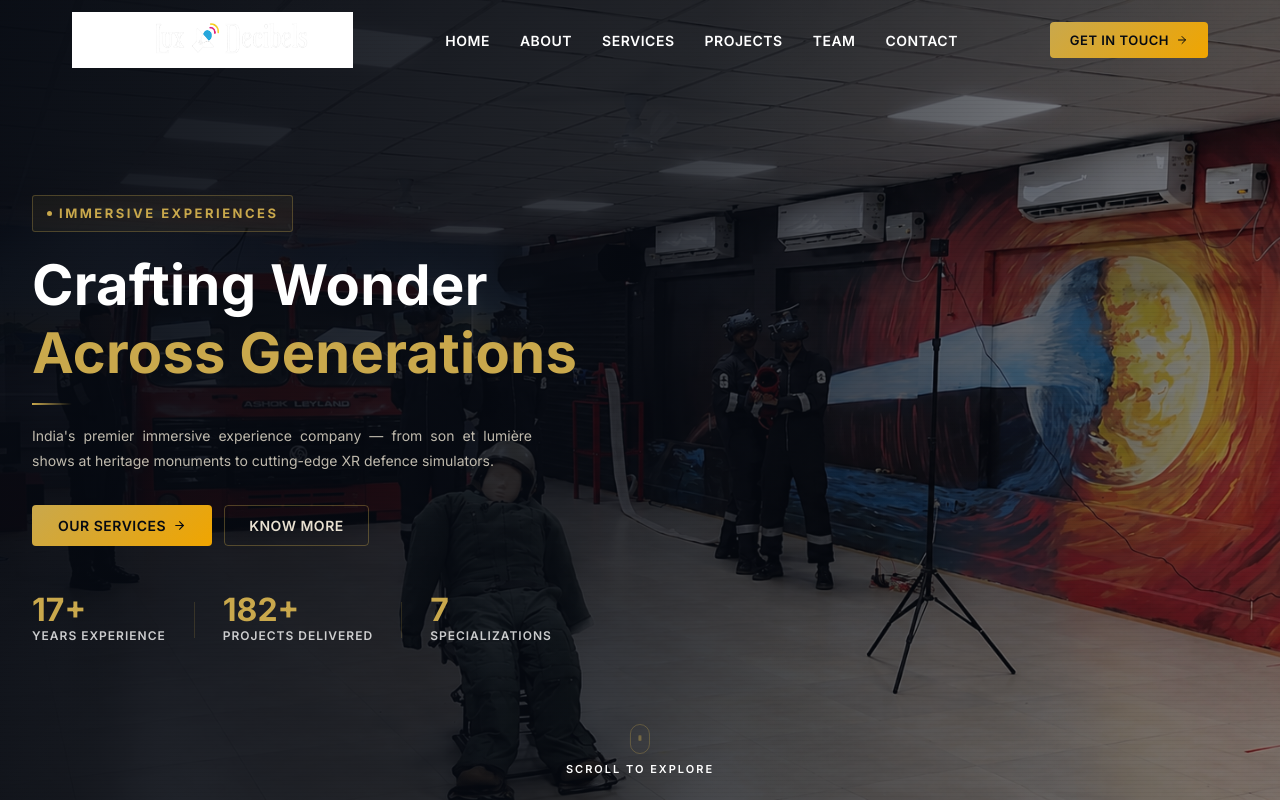
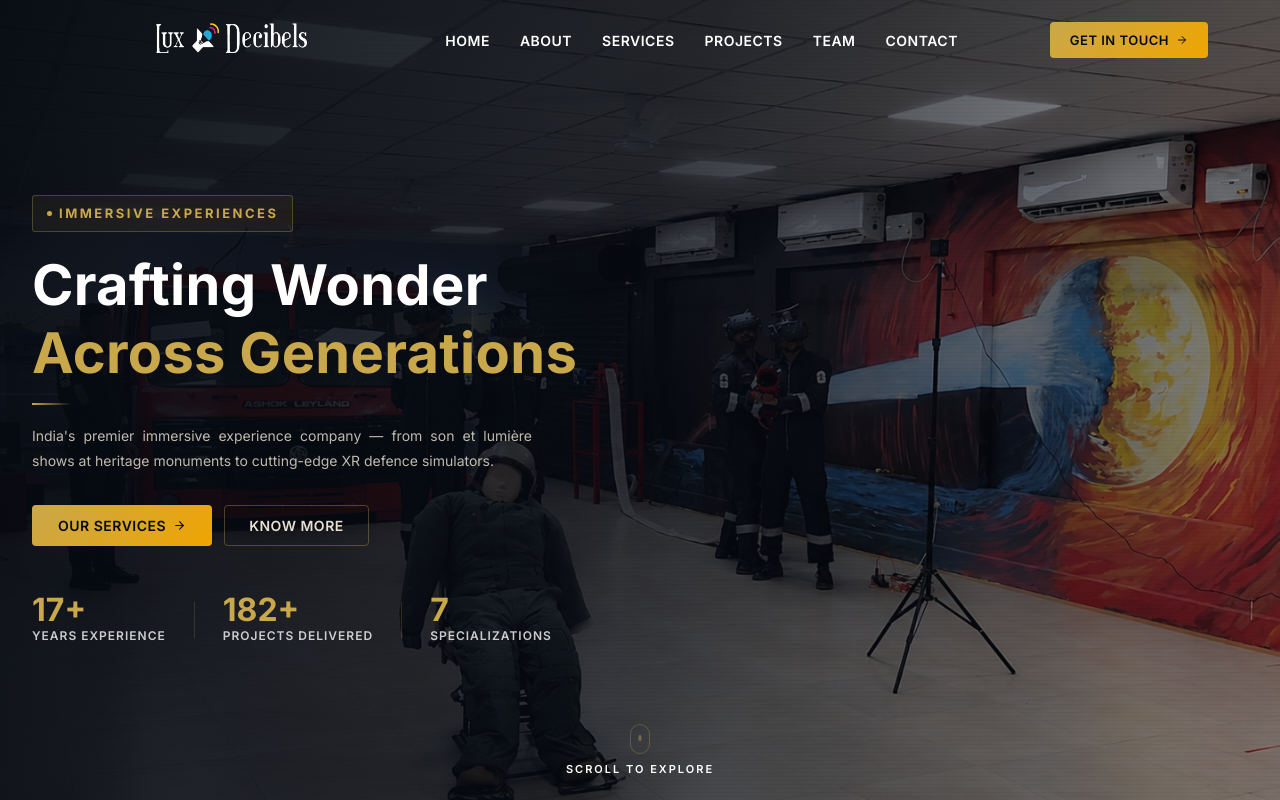
Before and after one commit to luxndecibels/website, a React (Vite) app: page / in a window 1280 px wide. Shown: the top 800 px of the page. Built offline with nearby package versions, Linux system fonts and the light colour scheme.

Commit message:
Update navbar logo image source

```diff
--- a/src/components/Navbar.jsx
+++ b/src/components/Navbar.jsx
@@ -33,7 +33,7 @@ export default function Navbar() {
     <nav className={`navbar ${scrolled ? 'scrolled' : ''}`}>
       <div className="nav-inner">
         <a className="nav-logo" onClick={() => scrollTo('home')}>
-          <img src="/lognave.jpg" alt="Lux & Decibels" className="logo-img" />
+          <img src="/logowhit.png" alt="Lux & Decibels" className="logo-img" />
         </a>
         <ul className="nav-links">
           {navLinks.map(link => (
```
